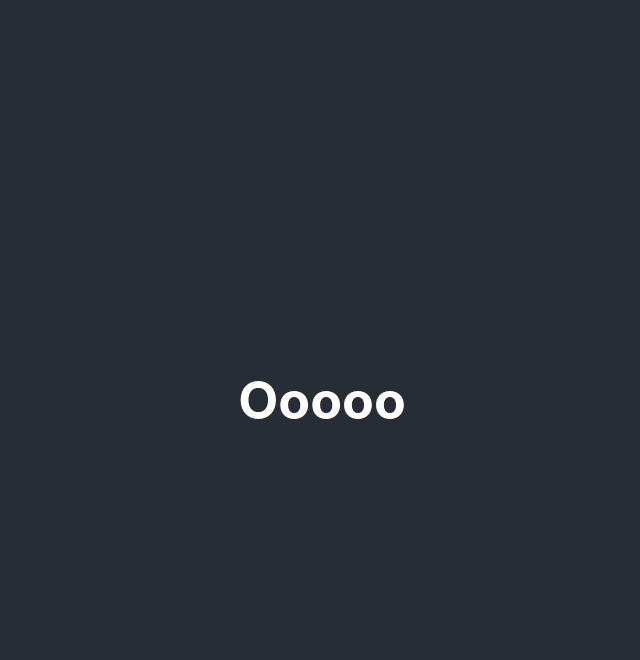
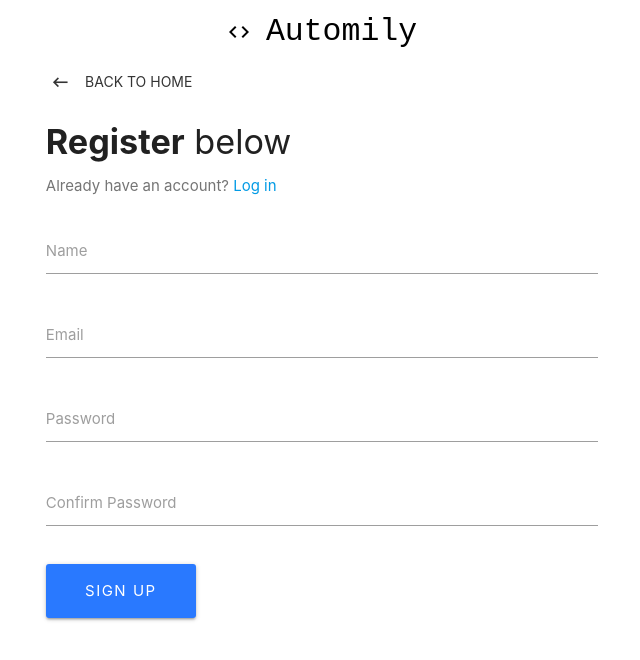
Before and after one commit to uncannyforest/automily, a React (Create React App) app in the folder client/: page /register in a window 1280 px wide. Shown: the top 660 px of the page, without its empty margins (318-958 px from the left). Built offline with nearby package versions, Linux system fonts and the light colour scheme.

Commit message:
Add register/login UI components using Materialize
per https://blog.bitsrc.io/build-a-login-auth-app-with-mern-stack-part-2-frontend-6eac4e38ee82

```diff
--- a/client/public/index.html
+++ b/client/public/index.html
@@ -24,6 +24,15 @@
       work correctly both with client-side routing and a non-root public URL.
       Learn how to configure a non-root public URL by running `npm run build`.
     -->
+    <!-- Compiled and minified CSS -->
+    <link
+      rel="stylesheet"
+      href="https://cdnjs.cloudflare.com/ajax/libs/materialize/1.0.0/css/materialize.min.css"
+    />
+    <link
+      href="https://fonts.googleapis.com/icon?family=Material+Icons"
+      rel="stylesheet"
+    />
     <title>React App</title>
   </head>
   <body>
@@ -39,5 +48,6 @@
       To begin the development, run `npm start` or `yarn start`.
       To create a production bundle, use `npm run build` or `yarn build`.
     -->
+    <script src="https://cdnjs.cloudflare.com/ajax/libs/materialize/1.0.0/js/materialize.min.js"></script>
   </body>
 </html>
--- a/client/src/App.js
+++ b/client/src/App.js
@@ -1,12 +1,24 @@
-import React from 'react'
-import './App.css'
+import React, { Component } from 'react'
+import { BrowserRouter as Router, Route } from 'react-router-dom'
 
-function App() {
-  return (
-    <div className="App">
-      <h1>Ooooo</h1>
-    </div>
-  )
+import Navbar from './components/layout/Navbar'
+import Landing from './components/layout/Landing'
+import Register from './components/auth/Register'
+import Login from './components/auth/Login'
+
+class App extends Component {
+  render() {
+    return (
+      <Router>
+        <div className="App">
+          <Navbar />
+          <Route exact path="/" component={Landing} />
+          <Route exact path="/register" component={Register} />
+          <Route exact path="/login" component={Login} />
+        </div>
+      </Router>
+    )
+  }
 }
 
 export default App
--- /dev/null
+++ b/client/src/components/auth/Login.js
@@ -0,0 +1,83 @@
+import React, { Component } from 'react'
+import { Link } from 'react-router-dom'
+class Login extends Component {
+  constructor() {
+    super()
+    this.state = {
+      email: '',
+      password: '',
+      errors: {},
+    }
+  }
+  onChange = (e) => {
+    this.setState({ [e.target.id]: e.target.value })
+  }
+  onSubmit = (e) => {
+    e.preventDefault()
+    const userData = {
+      email: this.state.email,
+      password: this.state.password,
+    }
+    console.log(userData)
+  }
+  render() {
+    const { errors } = this.state
+    return (
+      <div className="container">
+        <div style={{ marginTop: '4rem' }} className="row">
+          <div className="col s8 offset-s2">
+            <Link to="/" className="btn-flat waves-effect">
+              <i className="material-icons left">keyboard_backspace</i> Back to
+              home
+            </Link>
+            <div className="col s12" style={{ paddingLeft: '11.250px' }}>
+              <h4>
+                <b>Login</b> below
+              </h4>
+              <p className="grey-text text-darken-1">
+                Don't have an account? <Link to="/register">Register</Link>
+              </p>
+            </div>
+            <form noValidate onSubmit={this.onSubmit}>
+              <div className="input-field col s12">
+                <input
+                  onChange={this.onChange}
+                  value={this.state.email}
+                  error={errors.email}
+                  id="email"
+                  type="email"
+                />
+                <label htmlFor="email">Email</label>
+              </div>
+              <div className="input-field col s12">
+                <input
+                  onChange={this.onChange}
+                  value={this.state.password}
+                  error={errors.password}
+                  id="password"
+                  type="password"
+                />
+                <label htmlFor="password">Password</label>
+              </div>
+              <div className="col s12" style={{ paddingLeft: '11.250px' }}>
+                <button
+                  style={{
+                    width: '150px',
+                    borderRadius: '3px',
+                    letterSpacing: '1.5px',
+                    marginTop: '1rem',
+                  }}
+                  type="submit"
+                  className="btn btn-large waves-effect waves-light hoverable blue accent-3"
+                >
+                  Login
+                </button>
+              </div>
+            </form>
+          </div>
+        </div>
+      </div>
+    )
+  }
+}
+export default Login
--- /dev/null
+++ b/client/src/components/auth/Register.js
@@ -0,0 +1,107 @@
+import React, { Component } from 'react'
+import { Link } from 'react-router-dom'
+class Register extends Component {
+  constructor() {
+    super()
+    this.state = {
+      name: '',
+      email: '',
+      password: '',
+      password2: '',
+      errors: {},
+    }
+  }
+  onChange = (e) => {
+    this.setState({ [e.target.id]: e.target.value })
+  }
+  onSubmit = (e) => {
+    e.preventDefault()
+    const newUser = {
+      name: this.state.name,
+      email: this.state.email,
+      password: this.state.password,
+      password2: this.state.password2,
+    }
+    console.log(newUser)
+  }
+  render() {
+    const { errors } = this.state
+    return (
+      <div className="container">
+        <div className="row">
+          <div className="col s8 offset-s2">
+            <Link to="/" className="btn-flat waves-effect">
+              <i className="material-icons left">keyboard_backspace</i> Back to
+              home
+            </Link>
+            <div className="col s12" style={{ paddingLeft: '11.250px' }}>
+              <h4>
+                <b>Register</b> below
+              </h4>
+              <p className="grey-text text-darken-1">
+                Already have an account? <Link to="/login">Log in</Link>
+              </p>
+            </div>
+            <form noValidate onSubmit={this.onSubmit}>
+              <div className="input-field col s12">
+                <input
+                  onChange={this.onChange}
+                  value={this.state.name}
+                  error={errors.name}
+                  id="name"
+                  type="text"
+                />
+                <label htmlFor="name">Name</label>
+              </div>
+              <div className="input-field col s12">
+                <input
+                  onChange={this.onChange}
+                  value={this.state.email}
+                  error={errors.email}
+                  id="email"
+                  type="email"
+                />
+                <label htmlFor="email">Email</label>
+              </div>
+              <div className="input-field col s12">
+                <input
+                  onChange={this.onChange}
+                  value={this.state.password}
+                  error={errors.password}
+                  id="password"
+                  type="password"
+                />
+                <label htmlFor="password">Password</label>
+              </div>
+              <div className="input-field col s12">
+                <input
+                  onChange={this.onChange}
+                  value={this.state.password2}
+                  error={errors.password2}
+                  id="password2"
+                  type="password"
+                />
+                <label htmlFor="password2">Confirm Password</label>
+              </div>
+              <div className="col s12" style={{ paddingLeft: '11.250px' }}>
+                <button
+                  style={{
+                    width: '150px',
+                    borderRadius: '3px',
+                    letterSpacing: '1.5px',
+                    marginTop: '1rem',
+                  }}
+                  type="submit"
+                  className="btn btn-large waves-effect waves-light hoverable blue accent-3"
+                >
+                  Sign up
+                </button>
+              </div>
+            </form>
+          </div>
+        </div>
+      </div>
+    )
+  }
+}
+export default Register
--- /dev/null
+++ b/client/src/components/layout/Landing.js
@@ -0,0 +1,48 @@
+import React, { Component } from 'react'
+import { Link } from 'react-router-dom'
+class Landing extends Component {
+  render() {
+    return (
+      <div style={{ height: '75vh' }} className="container valign-wrapper">
+        <div className="row">
+          <div className="col s12 center-align">
+            <h4>
+              <b>Automily</b> home page!
+            </h4>
+            <p className="flow-text grey-text text-darken-1">
+              What does it do? We'll see, we'll see
+            </p>
+            <br />
+            <div className="col s6">
+              <Link
+                to="/register"
+                style={{
+                  width: '140px',
+                  borderRadius: '3px',
+                  letterSpacing: '1.5px',
+                }}
+                className="btn btn-large waves-effect waves-light hoverable blue accent-3"
+              >
+                Register
+              </Link>
+            </div>
+            <div className="col s6">
+              <Link
+                to="/login"
+                style={{
+                  width: '140px',
+                  borderRadius: '3px',
+                  letterSpacing: '1.5px',
+                }}
+                className="btn btn-large btn-flat waves-effect white black-text"
+              >
+                Log In
+              </Link>
+            </div>
+          </div>
+        </div>
+      </div>
+    )
+  }
+}
+export default Landing
--- /dev/null
+++ b/client/src/components/layout/Navbar.js
@@ -0,0 +1,25 @@
+import React, { Component } from 'react'
+import { Link } from 'react-router-dom'
+class Navbar extends Component {
+  render() {
+    return (
+      <div className="navbar-fixed">
+        <nav className="z-depth-0">
+          <div className="nav-wrapper white">
+            <Link
+              to="/"
+              style={{
+                fontFamily: 'monospace',
+              }}
+              className="col s5 brand-logo center black-text"
+            >
+              <i className="material-icons">code</i>
+              Automily
+            </Link>
+          </div>
+        </nav>
+      </div>
+    )
+  }
+}
+export default Navbar
```
